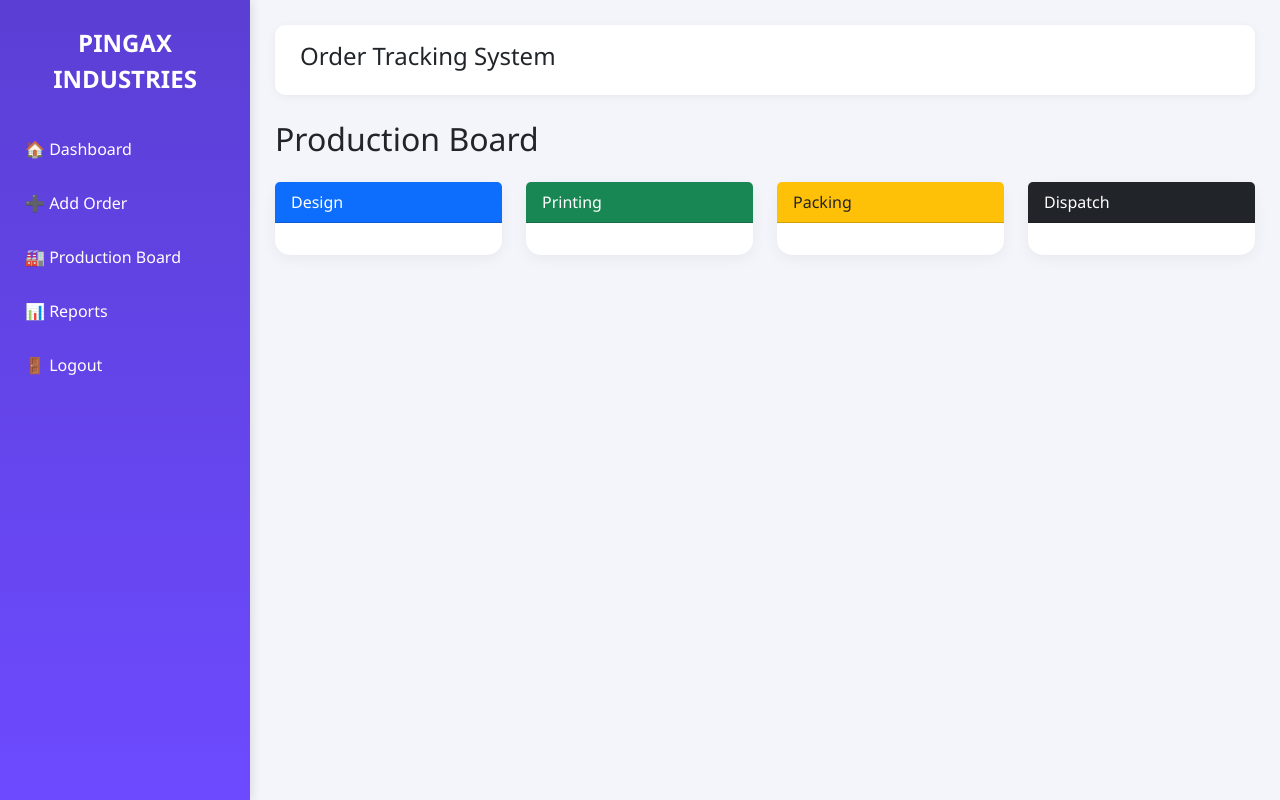
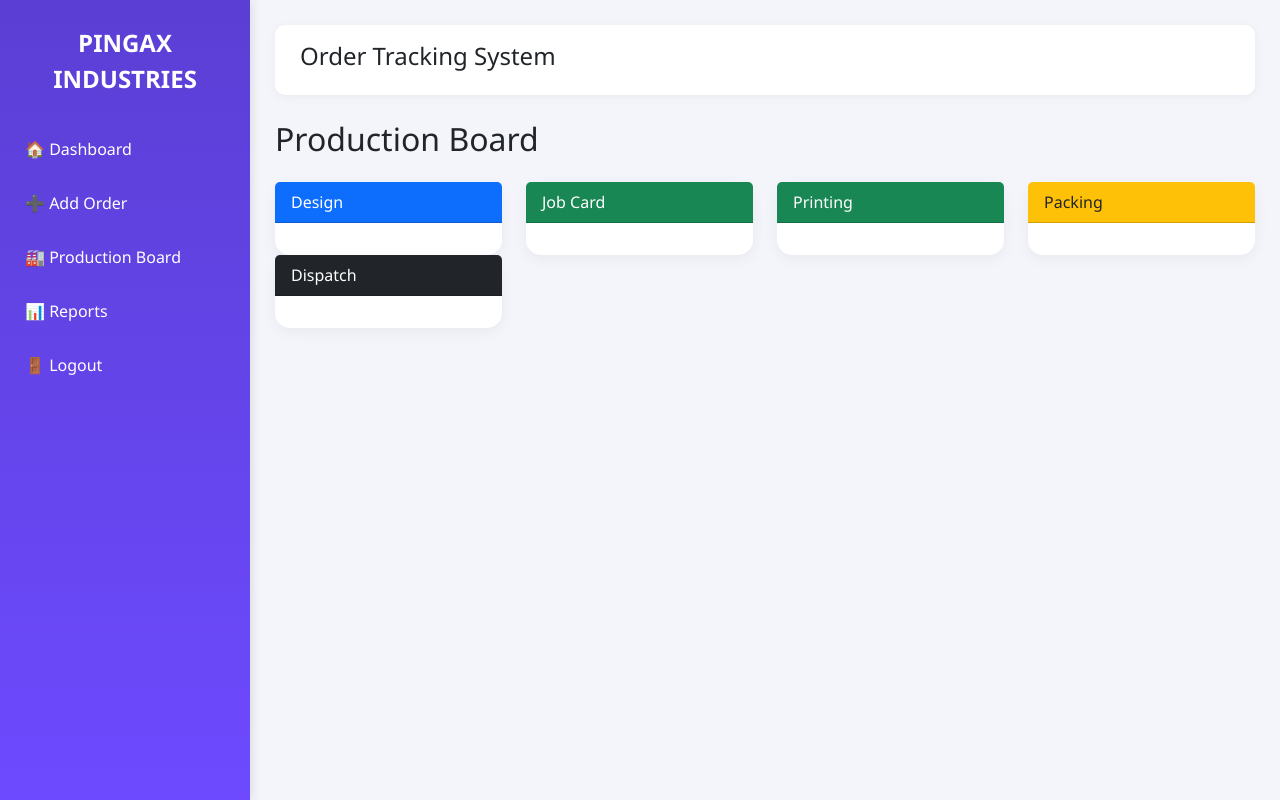
Before and after one commit to PRINTORPACK/order-tracking-system, a Flask app: page /production-board in a window 1280 px wide. Run offline with Flask 3, Linux system fonts and the light colour scheme; the visitor is signed in with stand-in values (Sample User, id 1); data that the repository does not hold is empty.

Commit message:
Fixed production board

```diff
--- a/templates/production_board.html
+++ b/templates/production_board.html
@@ -37,6 +37,52 @@ Design
 <a
 href="/order/{{order.id}}"
 class="btn btn-sm btn-primary">
+
+Open
+
+</a>
+
+</div>
+
+</div>
+
+{% endfor %}
+
+</div>
+
+</div>
+
+</div>
+
+<div class="col-md-3">
+
+<div class="card dashboard-card">
+
+<div class="card-header bg-success text-white">
+
+Job Card
+
+</div>
+
+<div class="card-body">
+
+{% for order in jobcard_orders %}
+
+<div class="card order-card">
+
+<div class="card-body">
+
+<b>{{ order.order_no }}</b>
+
+<br>
+
+{{ order.client_name }}
+
+<br><br>
+
+<a
+href="/order/{{order.id}}"
+class="btn btn-sm btn-secondary">
 
 Open
 
```
Also changed, not shown: instance/database.db (added).
